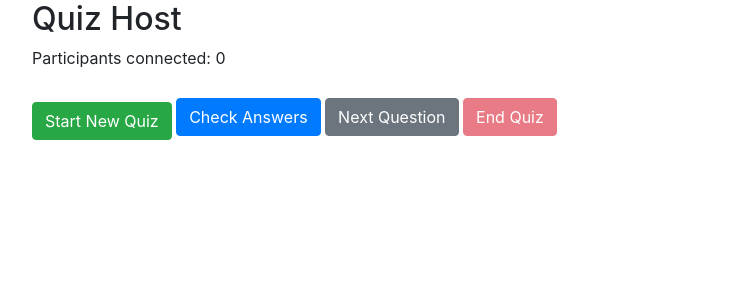
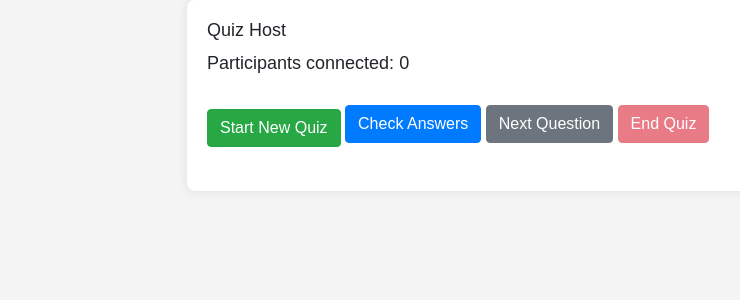
Before and after one commit to ruslanmv/Real-Time-Quiz-Application, a Flask app: page /host in a window 1280 px wide. Shown: the top 300 px of the page, without its empty margins (53-793 px from the left). Run offline with Flask 3, Linux system fonts and the light colour scheme; some libraries are stand-ins or nearby versions.

Commit message:
First commit

```diff
--- a/app.py
+++ b/app.py
@@ -10,7 +10,7 @@
 socketio = SocketIO(app)
 
 questions = [
-    {"question": "What is the capital of France?", "options": ["Paris", "London", "Berlin", "Rome"], "correct": "Paris"},
+    {"question": "What is the capital of France?", "options": ["Berlin", "Paris", "Rome", "Madrid"], "correct": "Paris"},
     {"question": "What is the largest planet?", "options": ["Earth", "Mars", "Jupiter", "Saturn"], "correct": "Jupiter"}
 ]
 initial_questions = questions.copy()  # Keep a copy of the original questions to reset later
--- a/static/script.js
+++ b/static/script.js
@@ -19,14 +19,18 @@
 socket.on('new_question', (data) => {
     document.getElementById('waiting-message').style.display = 'none';
     document.getElementById('question-text').innerText = data.question;
-    const options = data.options.map((opt) =>
-        `<button onclick="submitAnswer('${opt}')" class="btn btn-secondary">${opt}</button>`
+    const letters = ['a', 'b', 'c', 'd'];
+    const options = data.options.map((opt, index) =>
+        `<input type="radio" id="${letters[index]}" name="answer" value="${opt}">
+        <label for="${letters[index]}">${letters[index]}) ${opt}</label><br>`
     ).join('');
     document.getElementById('options').innerHTML = options;
 });
 
-function submitAnswer(answer) {
-    socket.emit('submit_answer', { answer: answer });
+function submitForm(event) {
+    event.preventDefault();
+    const answer = document.querySelector('input[name="answer"]:checked').value;
+    socket.emit('submit_answer', { answer });
 }
 
 function checkAnswers() {
--- /dev/null
+++ b/static/style.css
@@ -0,0 +1,26 @@
+body {
+    background-color: #f4f4f4;
+    font-family: Arial, sans-serif;
+}
+
+.container {
+    max-width: 800px;
+    margin: 0 auto;
+    background-color: #fff;
+    padding: 20px;
+    border-radius: 8px;
+    box-shadow: 0 0 10px rgba(0, 0, 0, 0.1);
+}
+
+h2, p {
+    font-size: 18px;
+}
+
+input[type="radio"] {
+    margin-right: 10px;
+}
+
+input[type="submit"] {
+    display: block;
+    margin-top: 20px;
+}
--- a/templates/host.html
+++ b/templates/host.html
@@ -5,6 +5,7 @@
     <meta name="viewport" content="width=device-width, initial-scale=1.0">
     <title>Quiz Host</title>
     <link href="https://stackpath.bootstrapcdn.com/bootstrap/4.5.2/css/bootstrap.min.css" rel="stylesheet">
+    <link rel="stylesheet" href="/static/style.css">
 </head>
 <body>
     <div class="container">
@@ -14,8 +15,10 @@
         <button onclick="checkAnswers()" class="btn btn-primary mt-2">Check Answers</button>
         <button onclick="nextQuestion()" class="btn btn-secondary mt-2">Next Question</button>
         <button onclick="endQuiz()" id="end-quiz" class="btn btn-danger mt-2" disabled>End Quiz</button>
-        <h3 id="question-text" class="mt-4"></h3>
-        <div id="options" class="mt-2"></div>
+        <div id="question-section" class="mt-4">
+            <p id="question-text"></p>
+            <div id="options"></div>
+        </div>
         <div id="results" class="mt-4"></div>
     </div>
     <script src="https://cdnjs.cloudflare.com/ajax/libs/socket.io/4.0.0/socket.io.js"></script>
```
Also changed, not shown: templates/client.html (+8 -2 lines).
